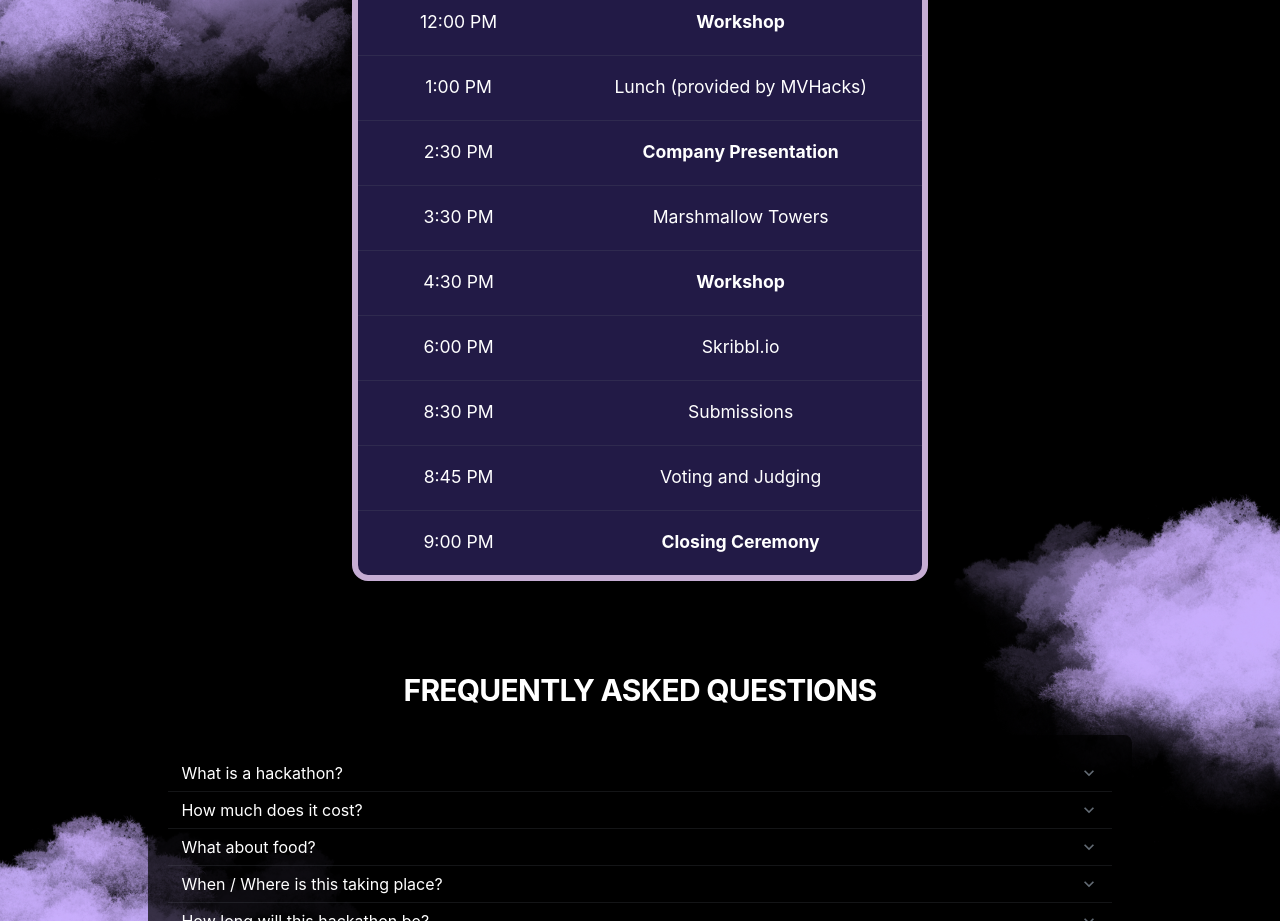
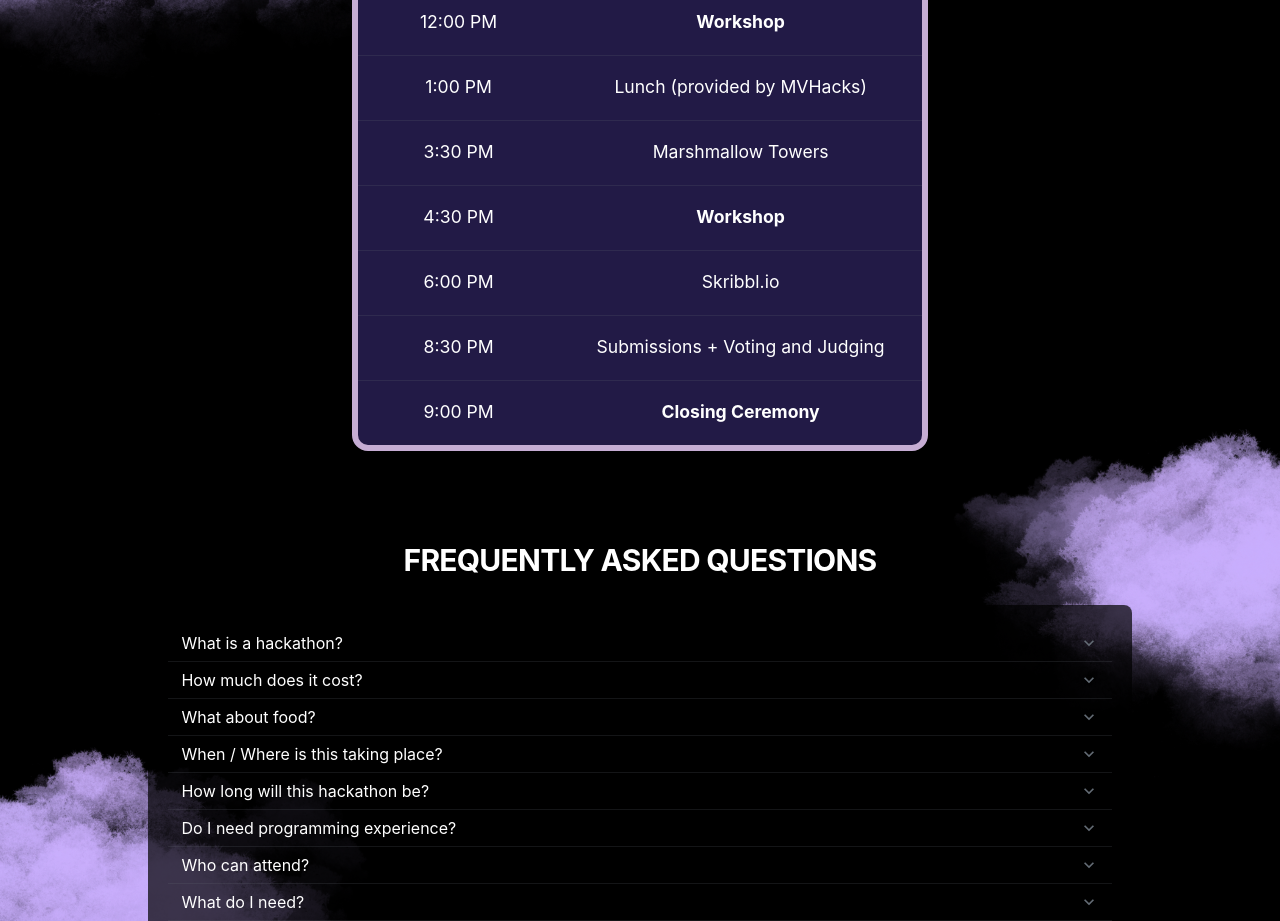
Before and after one commit to mvhacks/website-9.0, a React (Create React App) app: page / in a window 1280 px wide. Shown: the part 2260-3181 px from the top of the page. Built offline with nearby package versions, Linux system fonts and the light colour scheme.

Commit message:
Update Schedule

```diff
--- a/src/components/Schedule.tsx
+++ b/src/components/Schedule.tsx
@@ -12,12 +12,10 @@ const rows = [
   createData("10:30 AM", "Capture the Flag Starts"),
   createData("12:00 PM", "Workshop"),
   createData("1:00 PM", "Lunch (provided by MVHacks)"),
-  createData("2:30 PM", "Company Presentation"),
   createData("3:30 PM", "Marshmallow Towers"),
   createData("4:30 PM", "Workshop"),
   createData("6:00 PM", "Skribbl.io"),
-  createData("8:30 PM", "Submissions"),
-  createData("8:45 PM", "Voting and Judging"),
+  createData("8:30 PM", "Submissions + Voting and Judging"),
   createData("9:00 PM", "Closing Ceremony"),
 ];
 
```
